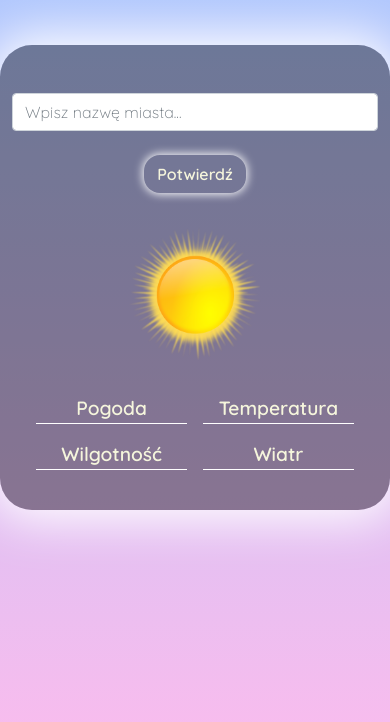
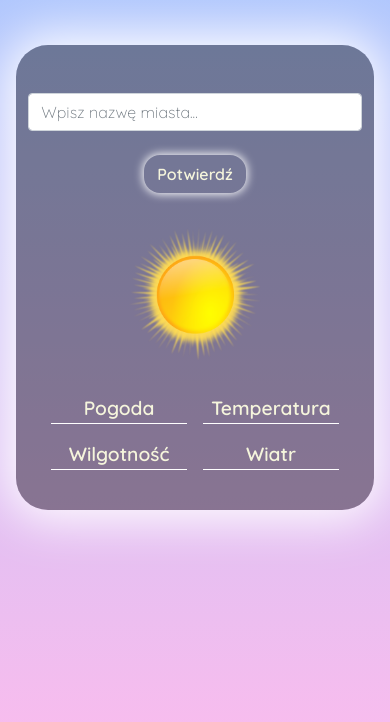
Before and after one commit to Magdalena-Nowak/weather-app, a website: page index.html in a window 390 px wide. Shown: the part 84-806 px from the top of the page. Drawn offline with nearby package versions, Linux system fonts and the light colour scheme.

Commit message:
adjust size to mobile

```diff
--- a/index.html
+++ b/index.html
@@ -18,7 +18,7 @@
         <h1 class="text-center my-5">Pogodynka</h1>
     </header>
     <main>
-        <div class="container col-12 col-md-8 col-xl-7 py-4">
+        <div class="container col-11 col-md-8 col-xl-7 py-4">
             <div class="row d-flex justify-content-center align-items-center">
                 <div class="main-info col-12">
                     <div class="d-flex flex-column flex-xl-row align-items-center justify-content-center flex-xl-wrap">
```
Also changed, not shown: 1 other file.
